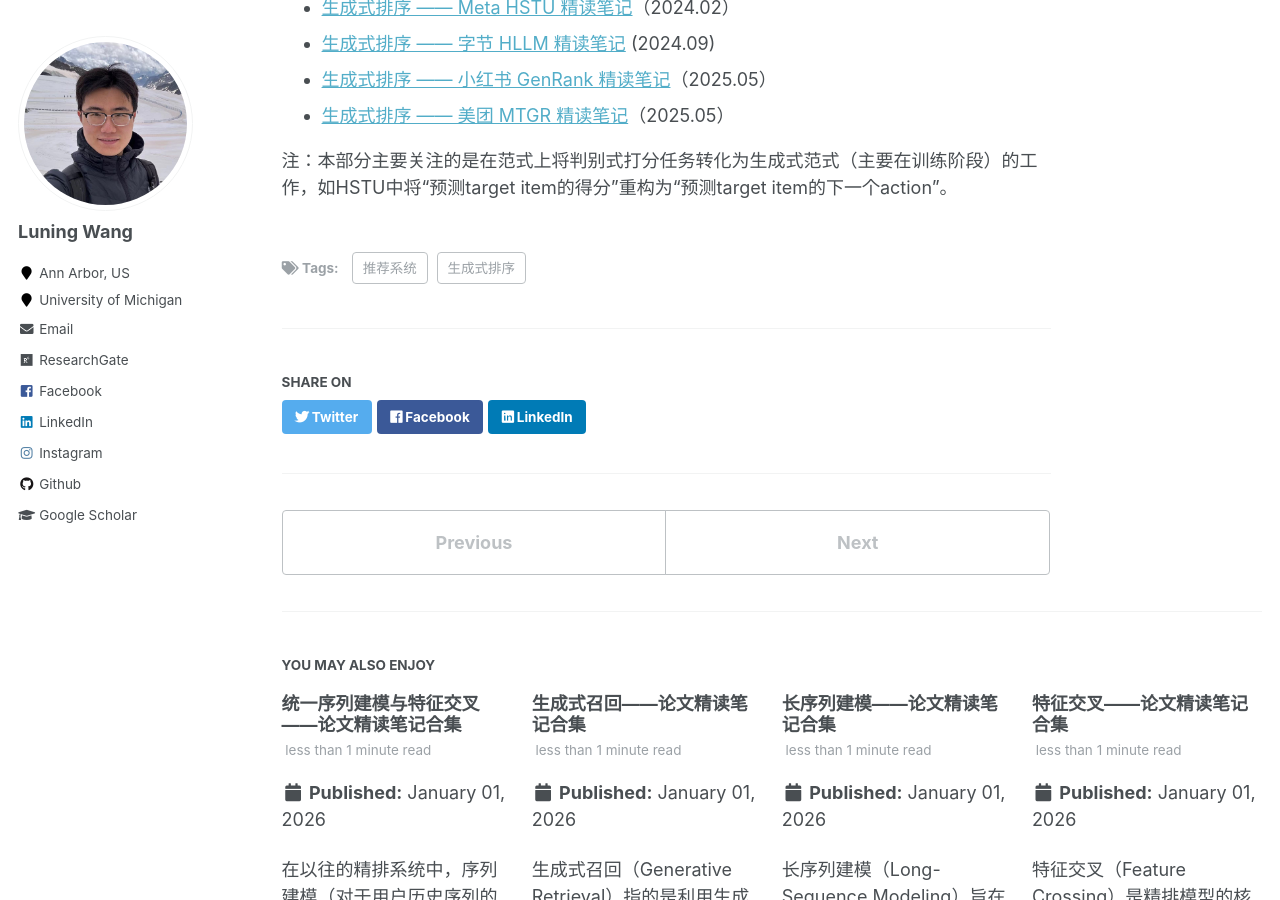
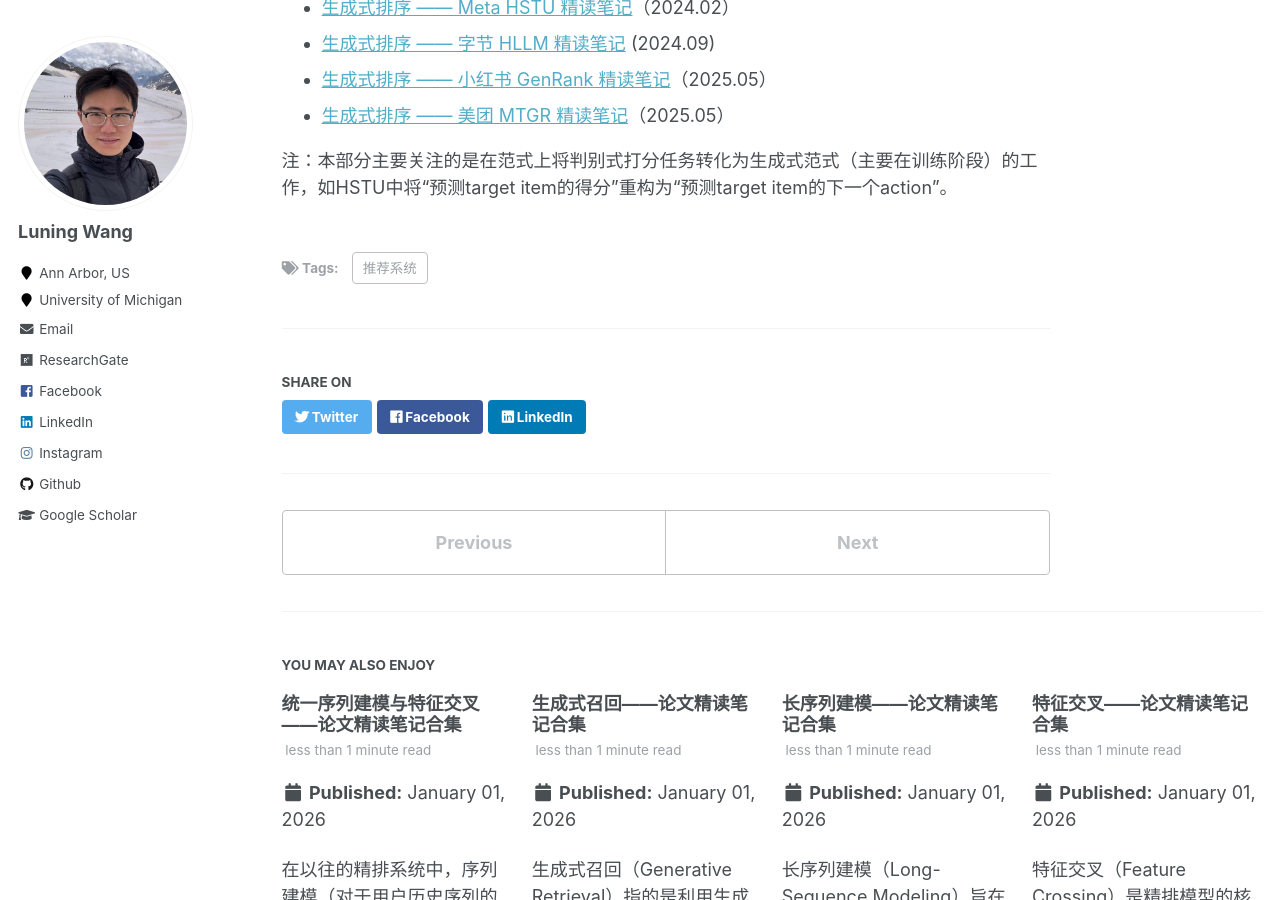
Before and after one commit to wln20/wln20.github.io, a Jekyll site: the page built from _posts/2026-01-01-GR-Ranking.md, in a window 1280 px wide and 900 px high, scrolled down 483 px. Built offline with Jekyll 4.4.1, drawn with Linux system fonts in a browser that asks for light colours.

Commit message:
Remove '生成式排序' tag from GR Ranking post
Removed '生成式排序' tag from the post.

```diff
--- a/_posts/2026-01-01-GR-Ranking.md
+++ b/_posts/2026-01-01-GR-Ranking.md
@@ -4,7 +4,6 @@ date: 2026-01-01
 permalink: /posts/2026/01/GR-Ranking/
 tags:
   - 推荐系统
-  - 生成式排序
 ---
 
 生成式排序（Generative Ranking）是一类借助生成式模型思想来解决排序问题的推荐策略，它通常在训练阶段采用“预测下一个行为”等生成式任务作为目标之一，结合传统的目标如CTR分数预测等，在训练阶段让模型学会预测“用户针对给定目标物品会有什么反应”。在推理阶段则本实际上还是一个分数预测器，本质上可以理解为利用Transformer架构建模用户历史并和目标物品做交叉，从而在深刻理解用户兴趣的情况下作出预测，和传统DLRM在推理阶段的表现其实差不多。
```
